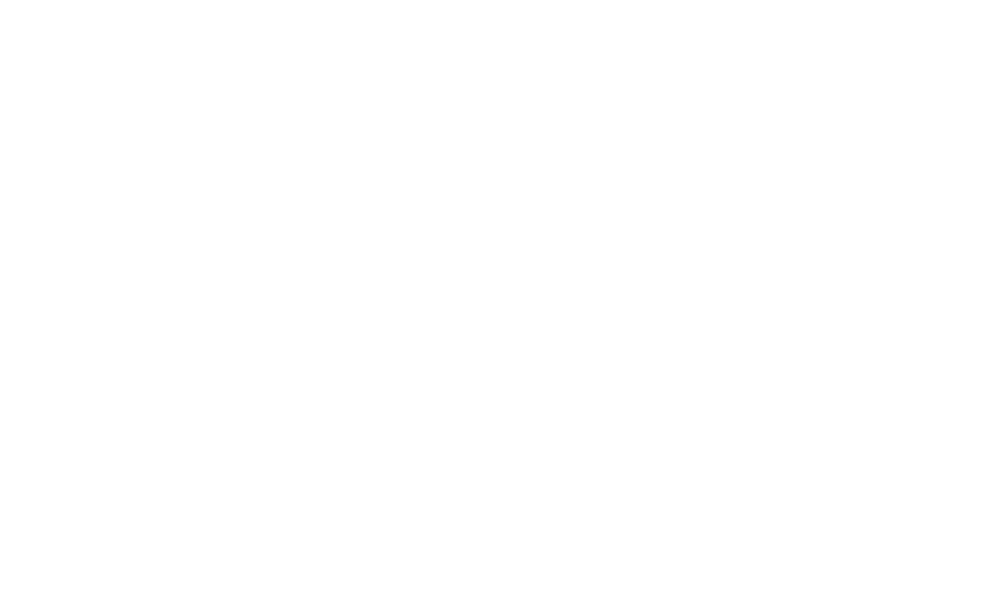
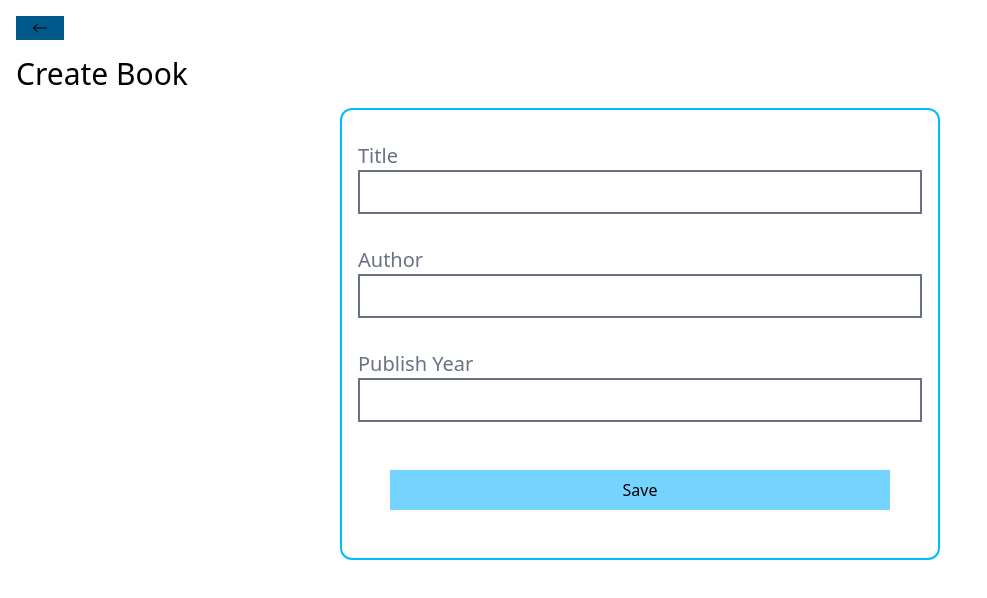
Before and after one commit to rseth06a-bit/MERN-stack-project, a React (Vite) app in the folder frontend/: page /books/create in a window 1280 px wide. Shown: the top 598 px of the page, without its empty margins (0-987 px from the left). Built offline with nearby package versions, Linux system fonts and the light colour scheme.

Commit message:
create books update

```diff
--- a/frontend/src/pages/CreateBooks.jsx
+++ b/frontend/src/pages/CreateBooks.jsx
@@ -1,9 +1,71 @@
-import React from 'react'
+import React, {useState} from 'react'
+import BackButton from '../components/BackButton';
+import Spinner from '../components/Spinner';
+import axios from 'axios';
+import {useNavigate} from 'react-router-dom';
 
 const CreateBooks = () => {
+  const [title, setTitle] = useState('');
+  const [author, setAuthor] = useState('');
+  const [publishYear, setPublishYear] = useState('');
+  const [loading, setLoading] = useState(false);
+  const navigate = useNavigate();
+  const handleSaveBook = ()=>{
+    const data = {
+      title,
+      author,
+      publishYear,
+    };
+    setLoading(true);
+    axios
+      .post('http://localhost:5555/books', data)
+      .then(()=> {
+        setLoading(false);
+        navigate('/');
+      })
+      .catc((error)=> {
+        setLoading(false);
+        alert('An error happened. Please check console');
+        console.log(error);
+      });
+  };
   return (
-    <div>
-
+    <div className='p-4'>
+      <BackButton />
+      <h1 className='text-3xl my-4'>Create Book</h1>
+      {loading ? <Spinner /> : ''}
+      <div className='flex flex-col border-2 border-sky-400 rounded-xl w-[600px] p-4 mx-auto'>
+        <div className='my-4'>
+          <label className='text-xl mr-4 text-gray-500'>Title</label>
+          <input
+            type='text'
+            value={title}
+            onChange={(e)=> setTitle(e.target.value)}
+            className='border-2 border-gray-500 px-4 py-2 w-full'
+          />
+        </div>
+        <div className='my-4'>
+          <label className='text-xl mr-4 text-gray-500'>Author</label>
+          <input
+            type='text'
+            value={author}
+            onChange={(e)=> setAuthor(e.target.value)}
+            className='border-2 border-gray-500 px-4 py-2 w-full'
+          />
+        </div>
+        <div className='my-4'>
+          <label className='text-xl mr-4 text-gray-500'>Publish Year</label>
+          <input
+            type='number'
+            value={publishYear}
+            onChange={(e)=> setPublishYear(e.target.value)}
+            className='border-2 border-gray-500 px-4 py-2 w-full'
+          />
+        </div>
+        <button className='p-2 bg-sky-300 m-8' onClick={handleSaveBook}>
+          Save
+        </button>
+      </div>
     </div>
   )
 }
```
